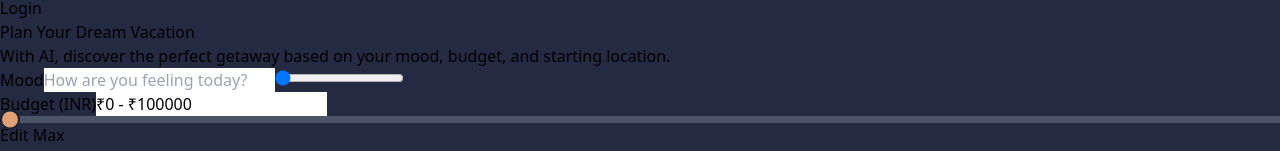
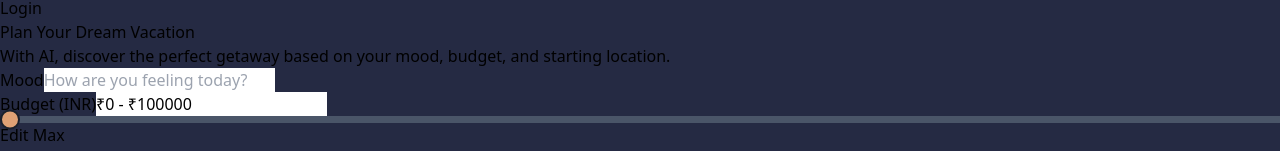
Before and after one commit to friedavocadoes/VoyagAI, a React (Vite) app: page /generator in a window 1280 px wide. Shown: the part 207-358 px from the top of the page. Built offline with nearby package versions, Linux system fonts and the light colour scheme; sample sign-in values are in the browser's storage.

Commit message:
removed mood slider

```diff
--- a/src/components/PrivateRoute.jsx
+++ b/src/components/PrivateRoute.jsx
@@ -4,7 +4,6 @@ import { Navigate } from 'react-router-dom';
 
 const PrivateRoute = ({ children }) => {
   const token = localStorage.getItem('token');
-  console.log(token);
 
   return token ? children : <Navigate to="/login" />;
 };
--- a/src/pages/Generator.jsx
+++ b/src/pages/Generator.jsx
@@ -8,10 +8,9 @@ moodDescriptions[-1] = "";
 const accentColor = "#DFA175";
 
 const Generator = () => {
-  // const { register, handleSubmit, watch, setValue, formState: { errors } } = useForm();
   const { register, handleSubmit, watch, setValue, formState: { errors } } = useForm({
     defaultValues: {
-      mood: moodDescriptions[-1], // Set default mood in form state
+      mood: moodDescriptions[-1],
     },
   });
   const navigateTo = useNavigate();
@@ -30,7 +29,7 @@ const Generator = () => {
 
   const handleMoodChange = (e) => {
     setMood(e.target.value);
-    setValue('mood', e.target.value); // Update form state for validation
+    setValue('mood', e.target.value);
   };
 
   const handleMaxBudgetChange = (e) => {
@@ -56,17 +55,7 @@ const Generator = () => {
               placeholder="How are you feeling today?"
               className="border border-gray-600 bg-gray-700 text-gray-300 rounded-lg px-4 py-2 focus:outline-none focus:ring-2 focus:ring-indigo-500 mb-4"
             />
-            <input
-              type="range"
-              id="moodSlider"
-              min="0"
-              max="4"
-              step="1"
-              defaultValue="-1"
-              {...register('moodSlider')}
-              onChange={(e) => setValue('mood', moodDescriptions[e.target.value])}
-              className="w-full accent-[#DFA175] range-lg h-3 bg-slate-200"
-            />
+
             {errors.mood && <p className="text-red-500 text-sm mt-2">{errors.mood.message}</p>}
           </div>
 
--- a/src/pages/WishList.jsx
+++ b/src/pages/WishList.jsx
@@ -4,19 +4,14 @@ import axios from 'axios';
 
 
 function App() {
-  const [wishlistItems, setWishlistItems] = useState([
-    { id: 1, name: "Trip 1", description: "Trip to Hawaii", imageUrl: "./login.png" }, // Replace with actual image paths
-    { id: 2, name: "Trip 2", description: "Trip to Paris", imageUrl: "./voyagai.png" }, // Replace with actual image paths
-    { id: 3, name: "Trip 3", description: "Trip to Tokyo", imageUrl: "./login.png" }, // Replace with actual image paths
-  ]);
-  const [isLoading, setIsLoading] = useState(true);
+  const [wishlistItems, setWishlistItems] = useState([]);
+  const email = getEmailFromToken();
 
 
   useEffect(() => {
 
     const fetchData = async () => {
-      setIsLoading(true);
-      const email = getEmailFromToken();
+
       try {
         const response = await axios.post('http://localhost:5000/wishlist/fetch', { email }, {
           headers: { 'Content-Type': 'application/json' },
@@ -27,14 +22,11 @@ function App() {
           arrMan.push(JSON.parse(item));
         });
 
-        console.log(arrMan);
         setWishlistItems(arrMan);
 
       } catch (error) {
         console.error('Error fetching results:', error);
 
-      } finally {
-        setIsLoading(false);
       }
     };
 
@@ -47,7 +39,7 @@ function App() {
   };
 
   return (
-    <div className="min-h-screen pt-10"> {/* Added pt-20 for top space */}
+    <div className="min-h-screen pt-10">
       <section className="container mx-auto px-4 py-16 pt-20">
         <h2 className="text-4xl font-bold tracking-tight text-[#767fb4] sm:text-6xl text-center pb-5">My Wishlist</h2>
         <p className="text-gray-400 font-mono text-xl text-center pb-10">Keep track of the trips you desire! Add plans you like and remove them when you're done.</p>
@@ -61,8 +53,8 @@ function App() {
                 className="bg-[#f9b17a] rounded-lg shadow hover:shadow-md transition duration-200 ease-in-out transform hover:scale-105" // Added shadow & hover effects
               >
 
-                <div className="flex items-center justify-between w-full"> {/* Flex container for side-by-side content */}
-                  <div className="text-[#2d3250] pl-4 pb-4">
+                <div className="flex items-center justify-between w-full max-h-50}">
+                  <div className="text-[#2d3250] pl-4 pb-4 m-5 my-7">
                     <h3 className="text-xl font-bold">{item.name}</h3>
                     <p className="text-lg mt-2">{item.description}</p>
                   </div>
--- a/src/utils/auth.js
+++ b/src/utils/auth.js
@@ -1,4 +1,3 @@
-// utils/auth.js
 import {jwtDecode} from 'jwt-decode';
 
 export const getUserFromToken = () => {
```
